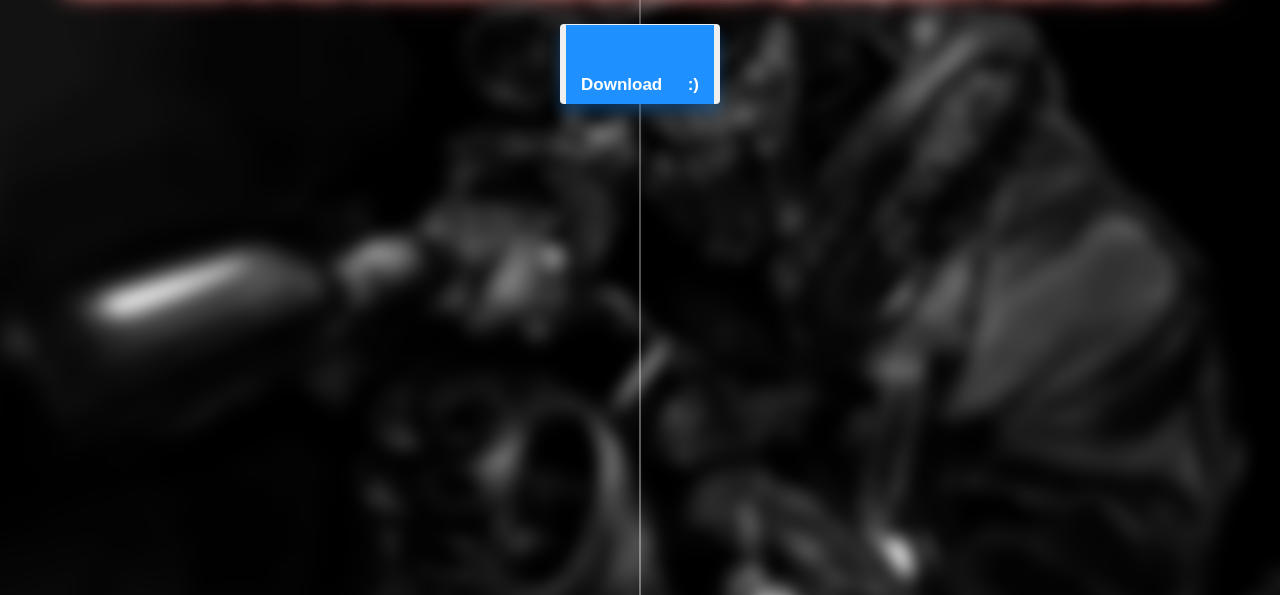
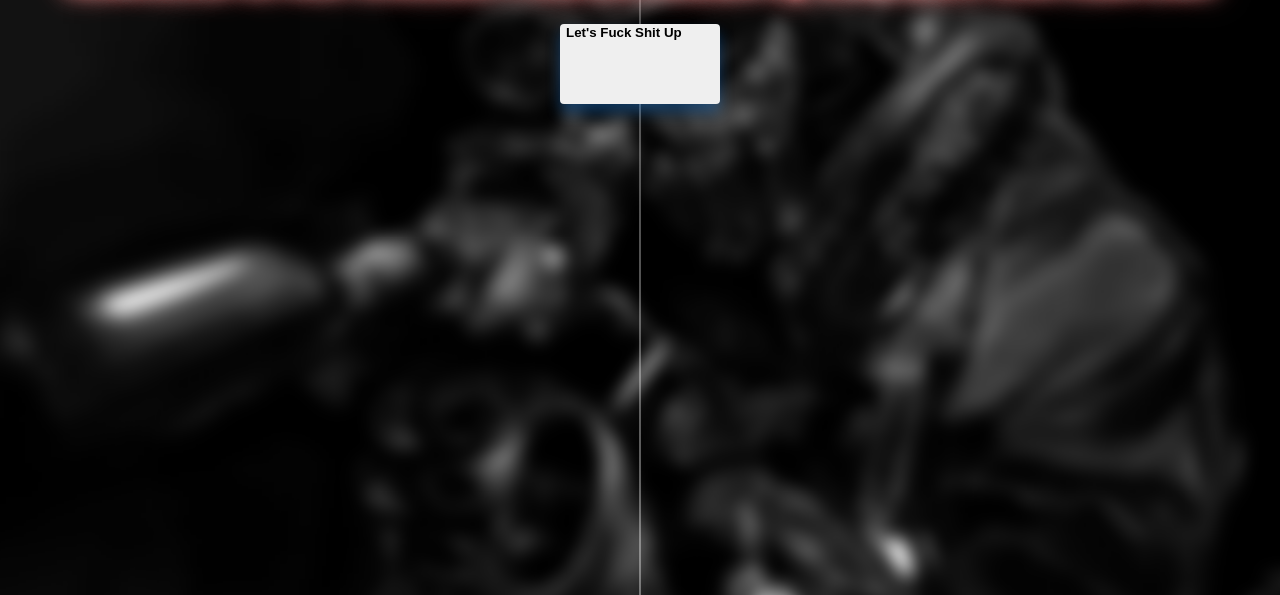
Before and after one commit to Germanized/W3M0D, a plain HTML site: page index.html in a window 1280 px wide. Shown: the part 205-800 px from the top of the page. Drawn offline with Linux system fonts and the light colour scheme.

Commit message:
Update index.html

```diff
--- a/index.html
+++ b/index.html
@@ -11,18 +11,7 @@
     <div class="rain"></div>
     <div class="container">
         <h1>Welcome to the W3M0D Patcher Made by Brunolee and Marcelo</h1>
-        <button id="download-btn">
-            <div>
-                <span>
-                    <p>Download</p><p>:)</p>
-                </span>
-            </div>
-            <div>
-                <span>
-                    <p>Let's fuck shit up</p><p>:D</p>
-                </span>
-            </div>
-        </button>
+        <button id="bottone1" onclick="redirectToMega()"><strong>Let's Fuck Shit Up</strong></button>
     </div>
     <div id="disclaimer" class="hidden">
         <p>ONLY USE THIS ONE I CAN'T GUARANTEE THE SAFETY OF OTHER ONES AND NOT RESPONSIBLE IF U GET RATTED</p>
```
